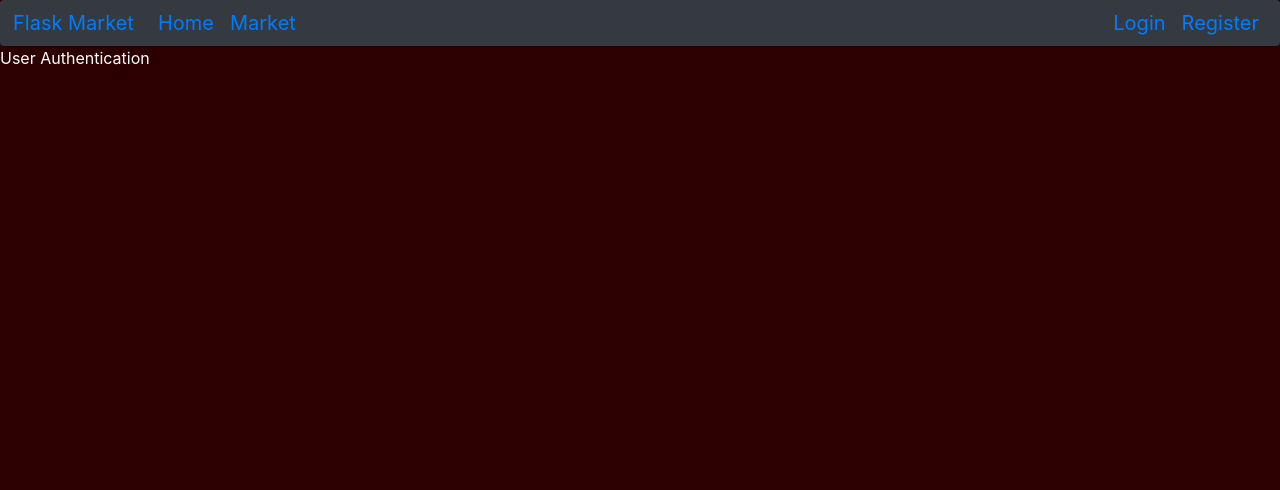
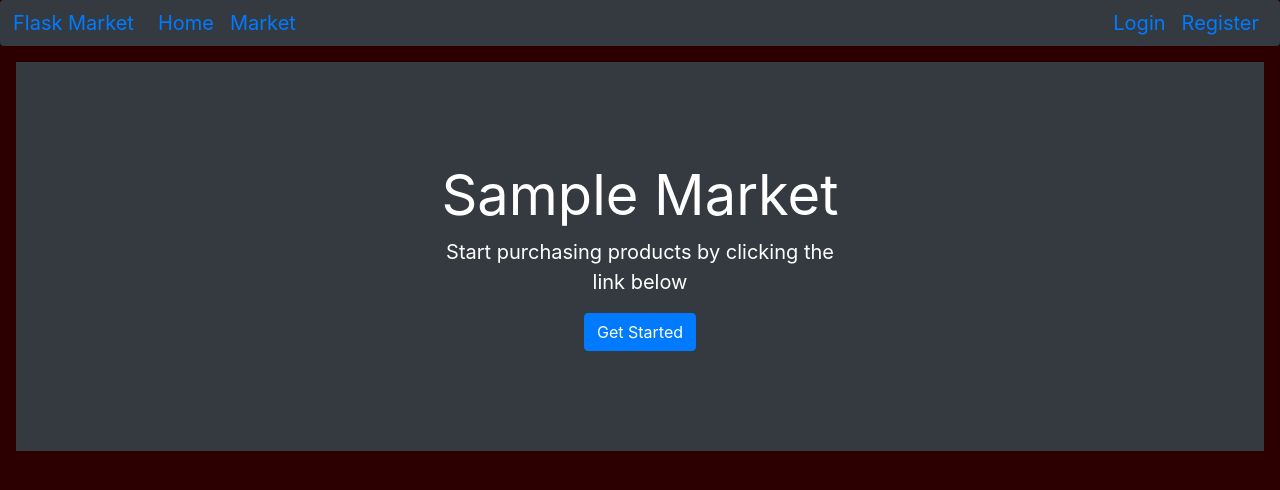
Before and after one commit to ashokkillo/movie_broker, a Flask app: page / in a window 1280 px wide. Shown: the top 490 px of the page. Run offline with Flask 3, Linux system fonts and the light colour scheme; some libraries are stand-ins or nearby versions.

Commit message:
P13.Logout and customizations

```diff
--- a/market/__init__.py
+++ b/market/__init__.py
@@ -18,5 +18,6 @@ db.init_app(app)
 
 bcrypt = Bcrypt(app)
 login_manager = LoginManager(app)
-
+login_manager.login_view = 'login_page'
+login_manager.login_message_category='info'
 from market import routes
--- a/market/routes.py
+++ b/market/routes.py
@@ -3,7 +3,7 @@ from flask import render_template, redirect, url_for, flash
 from market.models import Item , User
 from market.forms import RegisterForm, LoginForm
 from market import db
-from flask_login import login_user
+from flask_login import login_user, logout_user, login_required
 
 @app.route('/')
 @app.route('/home')
@@ -11,6 +11,7 @@ def home_page():
     return render_template('home.html')
 
 @app.route('/market')
+@login_required
 def market_page():
     items = Item.query.all()
     return render_template('market.html', items=items)
@@ -25,6 +26,8 @@ def register_page():
             password = form.password1.data)
         db.session.add(user_to_create)
         db.session.commit()
+        login_user(user_to_create)
+        flash(f'Account created successfully ! You are logged in as {user_to_create.username}', category='success')
         return redirect(url_for('market_page'))
     if form.errors !={}: #If there are no error in forms
         for err_msg in form.errors.values():
@@ -33,19 +36,6 @@ def register_page():
     return render_template('register.html', form=form)
 
 
-# @app.route('/login', methods=['GET','POST'])
-# def login_page():
-#     form = LoginForm()
-#     if form.validate_on_submit():
-#         attempted_user = User.query.filter_by(username=form.username.data).first()
-#         if attempted_user and attempted_user.check_password_correction(attempted_password=form.password.data):
-#             login_user(attempted_user)
-#             flash(f'Success! You are logged in as : {attempted_user.username}', category='Success')
-#             return redirect(url_for('market_page'))
-#         else:
-#             flash(f'Username and Password doesn\'t match! Please try again', category='danger')
-
-#     return render_template('login.html', form=form)
 @app.route('/login', methods=['GET', 'POST'])
 def login_page():
     form = LoginForm()
@@ -61,3 +51,10 @@ def login_page():
             flash('Username and password are not match! Please try again', category='danger')
 
     return render_template('login.html', form=form)
+
+
+@app.route('/logout')
+def  logout_page():
+    logout_user()
+    flash('You have been logged out!', category='danger')
+    return redirect(url_for('home_page'))
--- a/market/templates/base.html
+++ b/market/templates/base.html
@@ -39,7 +39,7 @@
                                 <a class="nav-link" href="#">Welcome {{current_user.username}}</a>
                             </li>
                             <li class="nav-item">
-                                <a class="nav-link" href="{{url_for('home_page')}}">Logout</a>
+                                <a class="nav-link" href="{{url_for('logout_page')}}">Logout</a>
                             </li>
                         </ul>
                     {% else %}
--- a/market/templates/home.html
+++ b/market/templates/home.html
@@ -4,5 +4,13 @@
 {% endblock %}
 
 {% block content %}
-  User Authentication
+<div class="position-relative overflow-hidden p-3 p-md-1 m-md-3 text-center bg-dark" style="color:white">
+  <div class="col-md-5 p-lg-5 mx-auto my-5">
+      <h1 class="display-4 font-weight-normal">Sample Market</h1>
+      <p class="lead font-weight-normal">Start purchasing products by clicking the link below</p>
+      <a class="btn btn-primary" href="{{ url_for('market_page') }}">Get Started</a>
+  </div>
+  <div class="product-device box-shadow d-none d-md-block"></div>
+  <div class="product-device product-device-2 box-shadow d-none d-md-block"></div>
+</div>
 {% endblock %}
--- a/market/templates/login.html
+++ b/market/templates/login.html
@@ -36,7 +36,7 @@ Login Form
                             <h6>
                                 Didn't have an account ?
                             </h6>
-                            <a class="fa fa-sign-in" href="{{url_for('register_page')}}">Register Now</a>
+                            <a  href="{{url_for('register_page')}}">Register Now</a>
 
                         </div>
 
--- a/market/templates/register.html
+++ b/market/templates/register.html
@@ -45,7 +45,7 @@ Register Form
                             <h6>
                                 Already have an account !
                             </h6>
-                            <a class="fa fa-sign-in" href="{{url_for('login_page')}}">Sign in</a>
+                            <a href="{{url_for('login_page')}}">Sign in</a>
                         </div>
 
                         <br>
```
